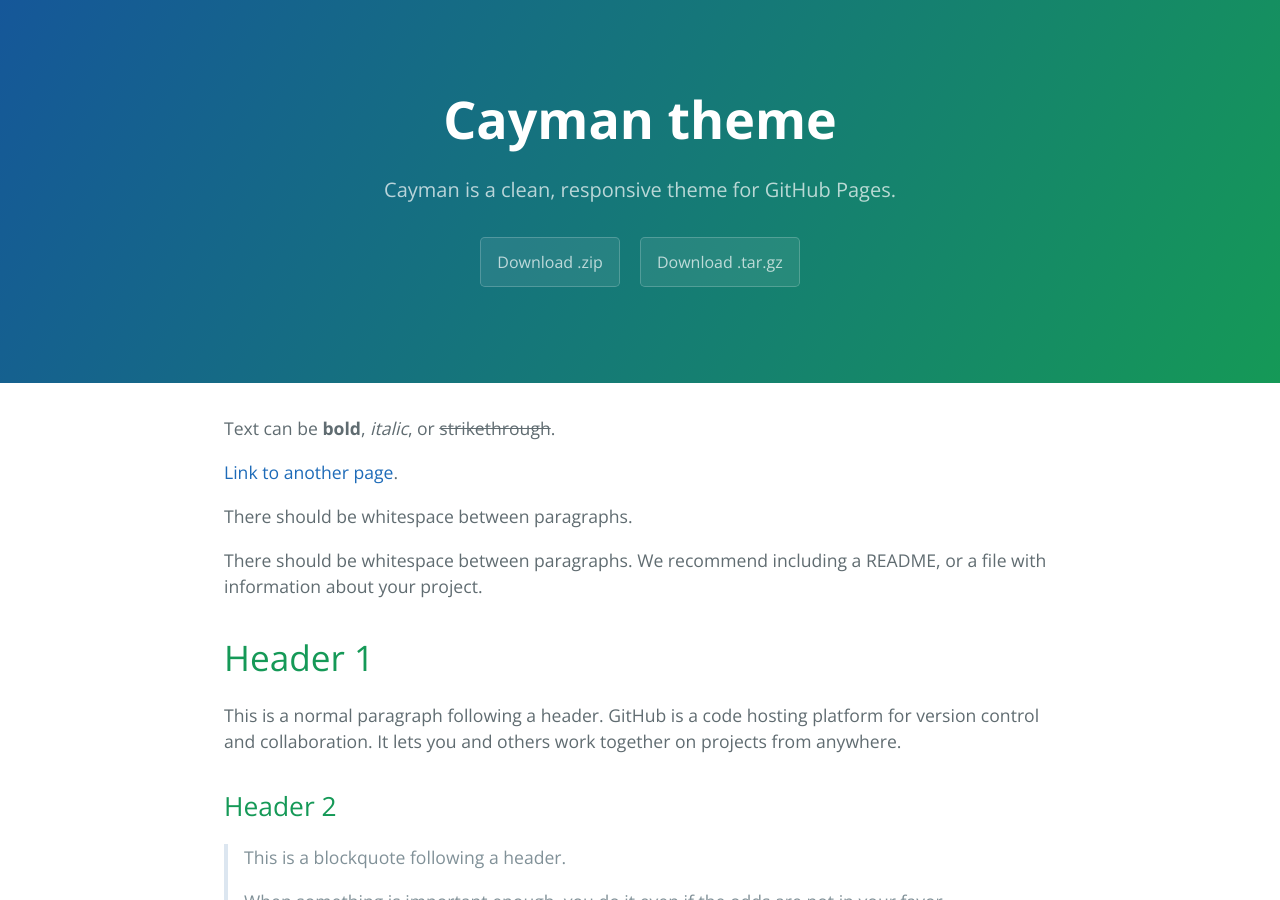
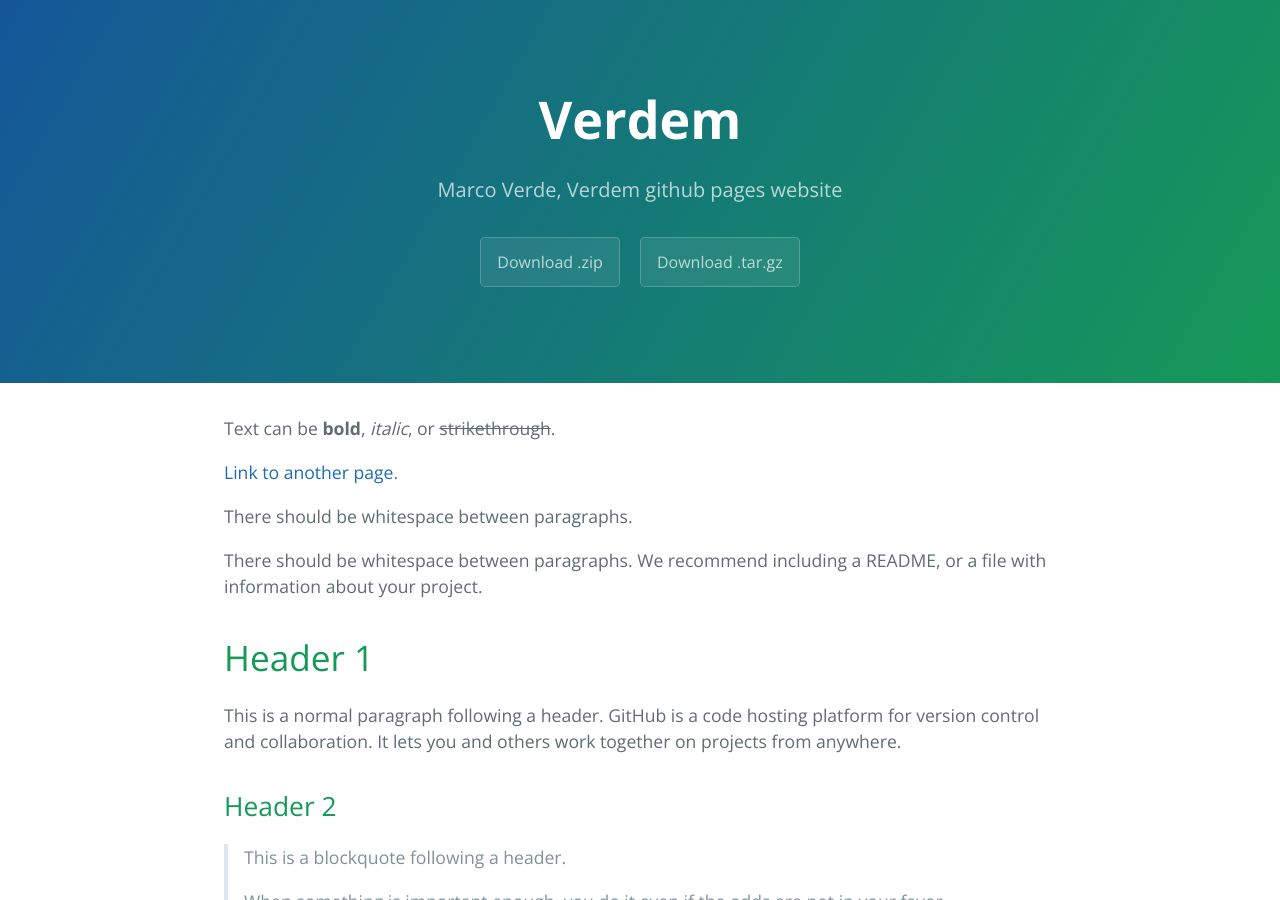
Before and after one commit to Verdem-crypto/verdem-crypto.github.io, a Jekyll site: the page built from index.md, in a window 1280 px wide and 900 px high. Built offline with Jekyll 4.4.1, drawn with Linux system fonts in a browser that asks for light colours.

Commit message:
Update _config.yml

```diff
--- a/_config.yml
+++ b/_config.yml
@@ -1,5 +1,5 @@
-title: Cayman theme
-description: Cayman is a clean, responsive theme for GitHub Pages.
+title: Verdem
+description: Marco Verde, Verdem github pages website
 show_downloads: true
 google_analytics:
 theme: jekyll-theme-cayman
```
